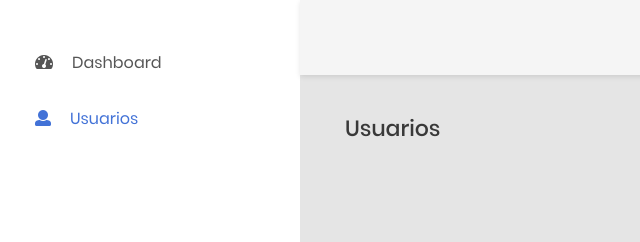
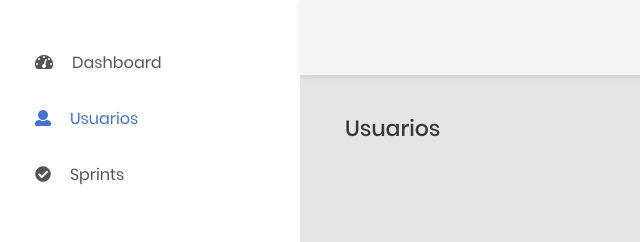
Before and after one commit to tn-api1sem/api, a plain HTML site: page src/web/users.html in a window 1280 px wide. Shown: the top 242 px of the page, 0-640 px from the left. Drawn offline with Linux system fonts and the light colour scheme; no server answers.

Commit message:
index with sidebar

```diff
--- a/src/web/js/sidebar.js
+++ b/src/web/js/sidebar.js
@@ -9,6 +9,11 @@ var sidebar = [
         "description": "Usuarios",
         "link": "users.html",
         "icon": "fas fa-user"
+    },
+    {
+        "description": "Sprints",
+        "link": "sprint.html",
+        "icon": "fas fa-check-circle"
     },
 ]
 
```
Also changed, not shown: src/web/index.html (+0 -4 lines).
